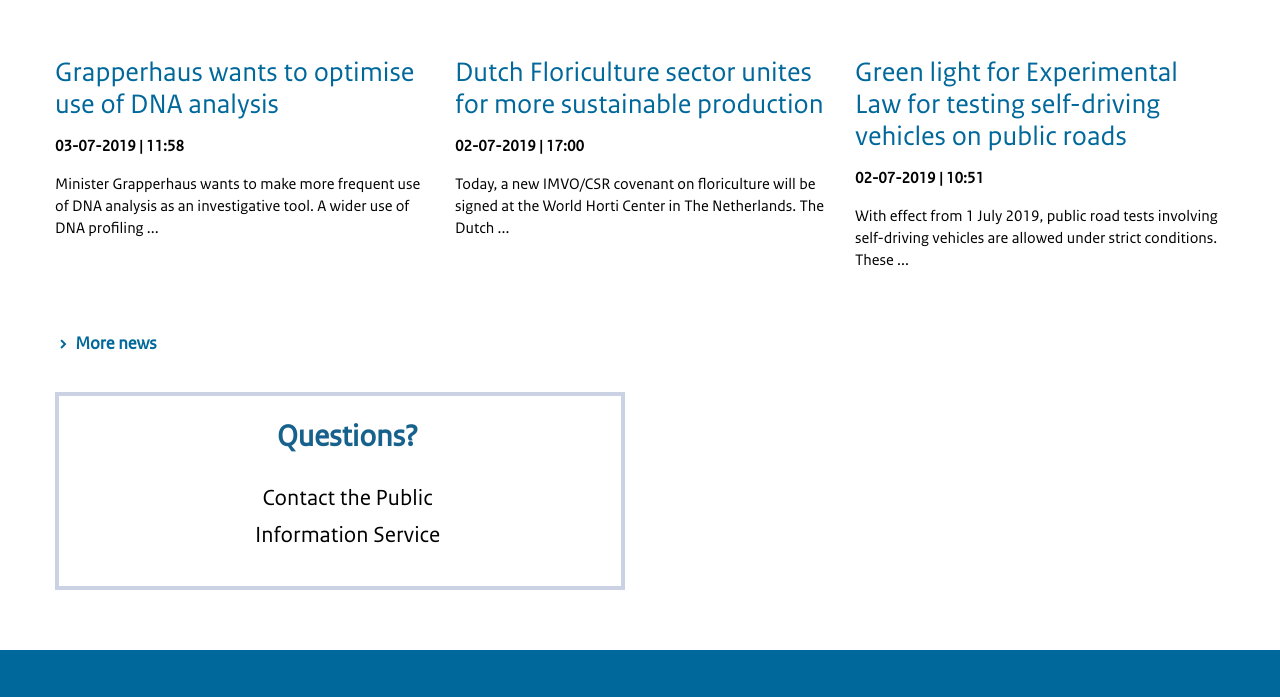
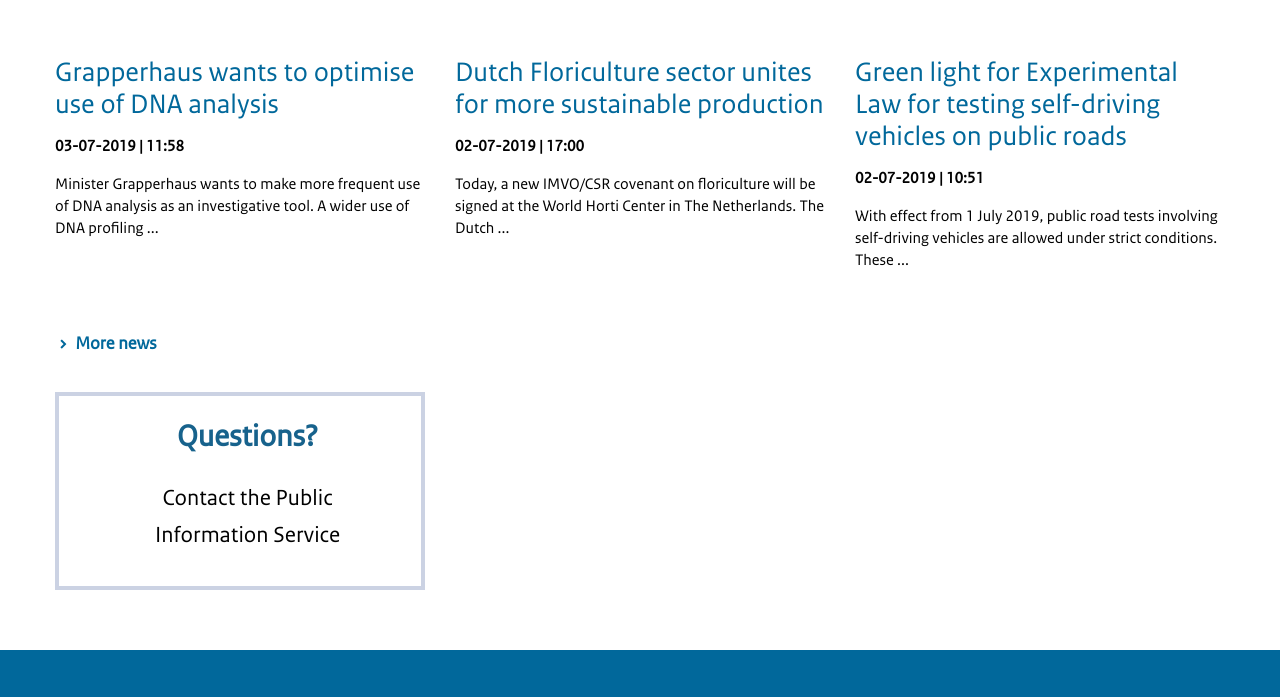
Before and after one commit to EsraZengn/hyf-html-css, a plain HTML site: page week3/index.html in a window 1280 px wide. Shown: the part 2229-2926 px from the top of the page. Drawn offline with nearby package versions, Linux system fonts and the light colour scheme.

Commit message:
Homework week3

```diff
--- a/week3/style.css
+++ b/week3/style.css
@@ -803,6 +803,10 @@ footer .wrapper {
     padding-bottom: 0;
   }
 
+  .contact {
+    width: 33.33333%;
+  }
+
   .service {
     margin-left: 58.33333%;
   }
```
